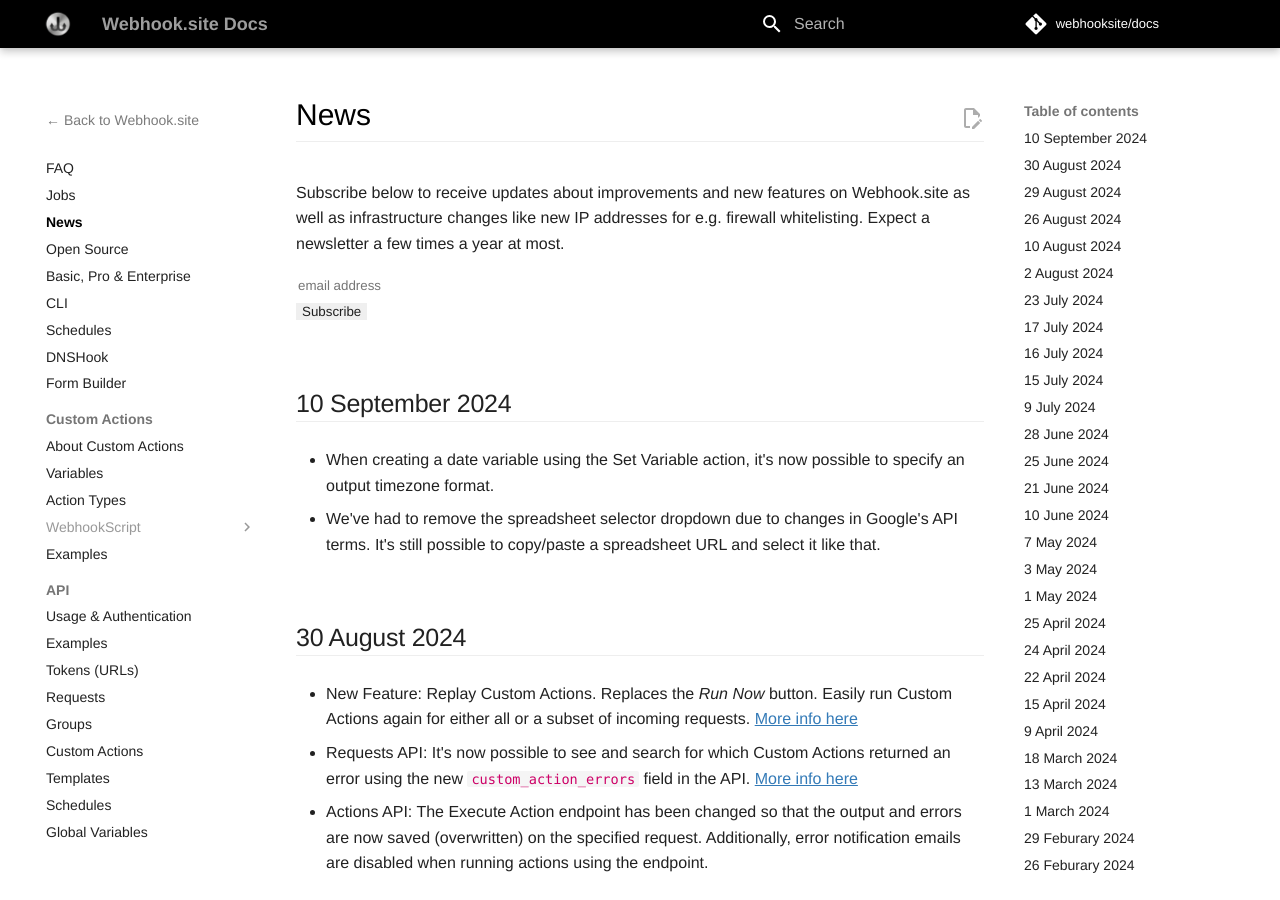
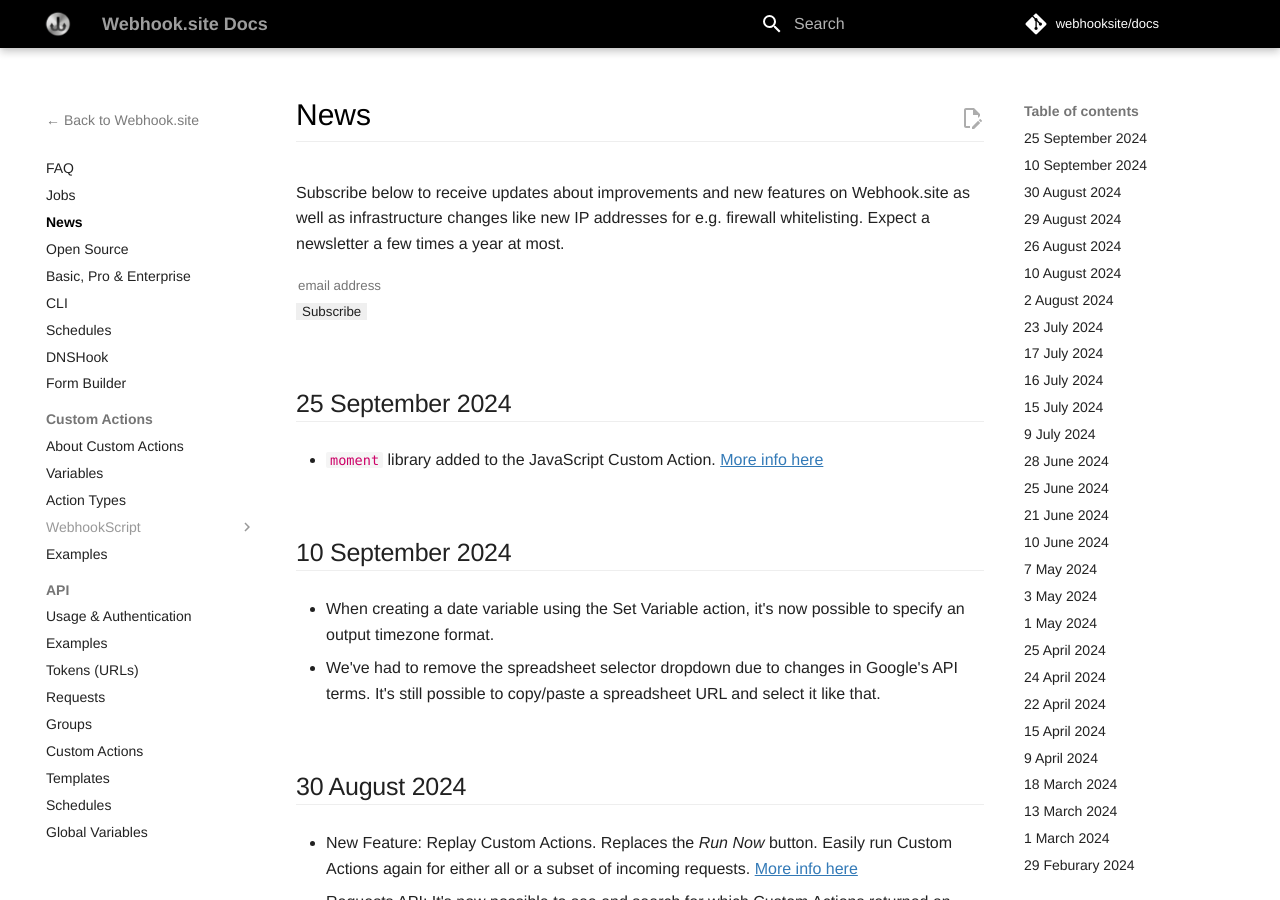
Before and after one commit to webhooksite/docs, an MkDocs documentation site: the page built from docs/news.markdown, in a window 1280 px wide and 900 px high. Built offline with MkDocs 1.6.1 and Material for MkDocs 9.7.7, drawn with Linux system fonts in a browser that asks for light colours; comment, search, counter and statistics services are not loaded.

Commit message:
Update docs

```diff
--- a/docs/news.markdown
+++ b/docs/news.markdown
@@ -21,6 +21,10 @@
     </div>
 </form>
 </div>
+
+## 25 September 2024
+
+* `moment` library added to the JavaScript Custom Action. [More info here](/custom-actions/action-types.html#utility-modules)
 
 ## 10 September 2024
 
```
Also changed, not shown: docs/custom-actions/action-types.md (+7 -0 lines).
